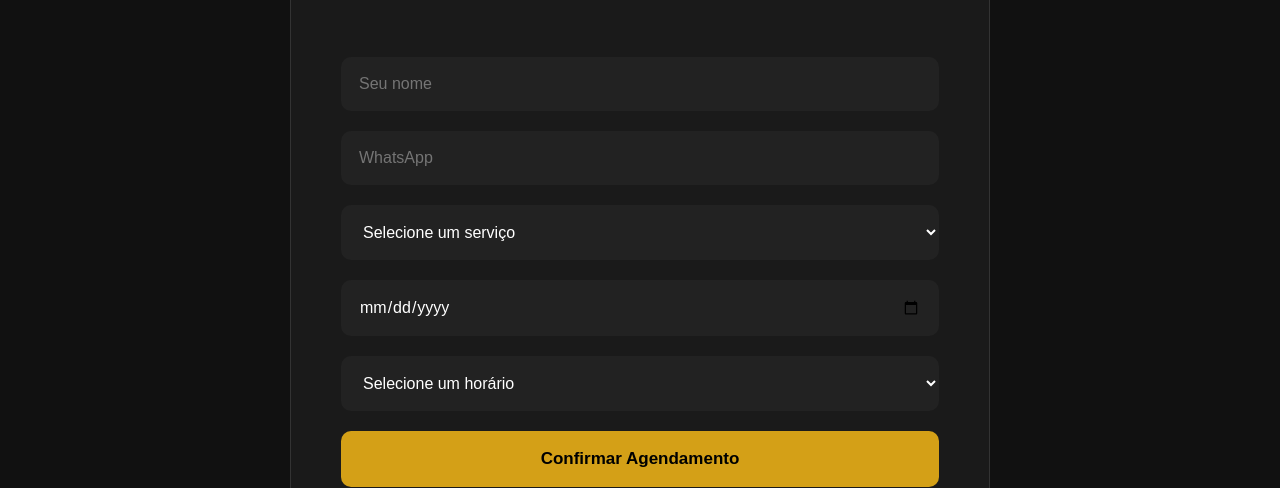
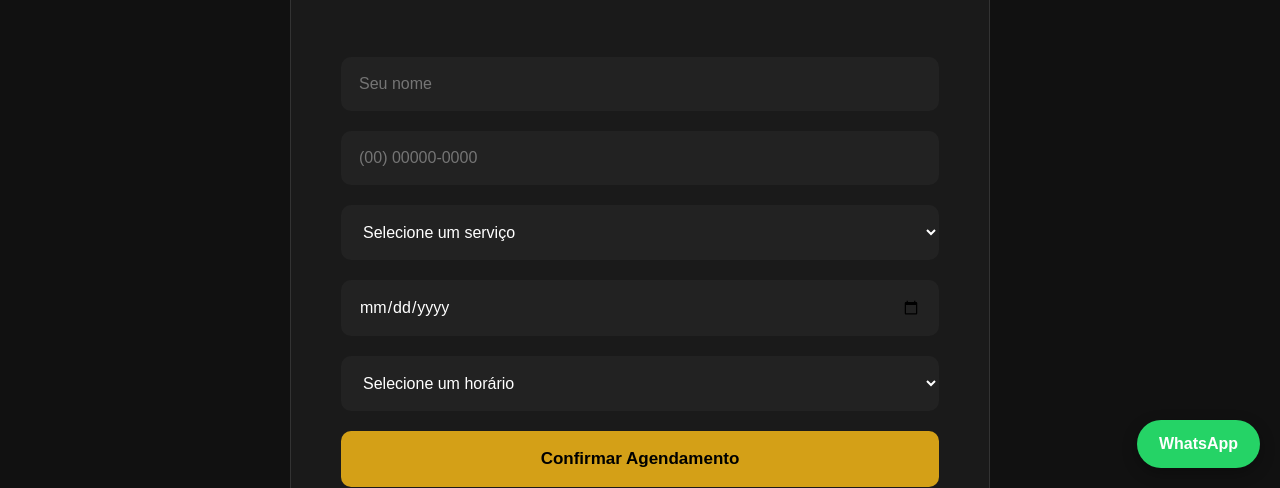
Before and after one commit to Cauang1/projeto-barbearia, a plain HTML site: page index.html in a window 1280 px wide. Both pictures are taken after a click on the link "Agendamento". Shown: the part 312-800 px from the top of the page. Drawn offline with Linux system fonts and the light colour scheme.

Commit message:
Add files via upload

```diff
--- a/index.html
+++ b/index.html
@@ -304,6 +304,42 @@
 
     }
 
+/* BOTÃO WHATSAPP */
+
+.whatsapp-button{
+
+  position:fixed;
+
+  right:20px;
+
+  bottom:20px;
+
+  background:#25D366;
+
+  color:white;
+
+  padding:15px 22px;
+
+  border-radius:50px;
+
+  text-decoration:none;
+
+  font-weight:bold;
+
+  box-shadow:0 5px 15px rgba(0,0,0,0.3);
+
+  z-index:9999;
+
+  transition:.3s;
+
+}
+
+.whatsapp-button:hover{
+
+  transform:scale(1.1);
+
+}
+
   </style>
 </head>
 <body>
@@ -470,13 +506,13 @@
             required
           >
 
-          <input
-            type="tel"
-            id="phone"
-            placeholder="WhatsApp"
-            required
-          >
-
+         <input
+         type="tel"
+         id="phone"
+         placeholder="(00) 00000-0000"
+         maxlength="15"
+         required
+         >
           <select id="service" required>
 
   <option value="">
@@ -596,6 +632,25 @@ const form =
 
 const appointmentsList =
   document.getElementById('appointmentsList');
+
+  const phoneInput =
+  document.getElementById('phone');
+
+phoneInput.addEventListener('input', function(e){
+
+  let value = e.target.value;
+
+  value = value.replace(/\D/g,'');
+
+  value = value.replace(/^(\d{2})(\d)/g,'($1) $2');
+
+  value = value.replace(/(\d{5})(\d)/,'$1-$2');
+
+  value = value.substring(0,15);
+
+  e.target.value = value;
+
+});
 
 let appointments =
   JSON.parse(localStorage.getItem('appointments')) || [];
@@ -867,5 +922,13 @@ function deleteAppointment(id){
 
   </script>
 
+<a
+  href="https://wa.me/5516999999999"
+  class="whatsapp-button"
+  target="_blank"
+>
+  WhatsApp
+</a>
+
 </body>
 </html>
```
